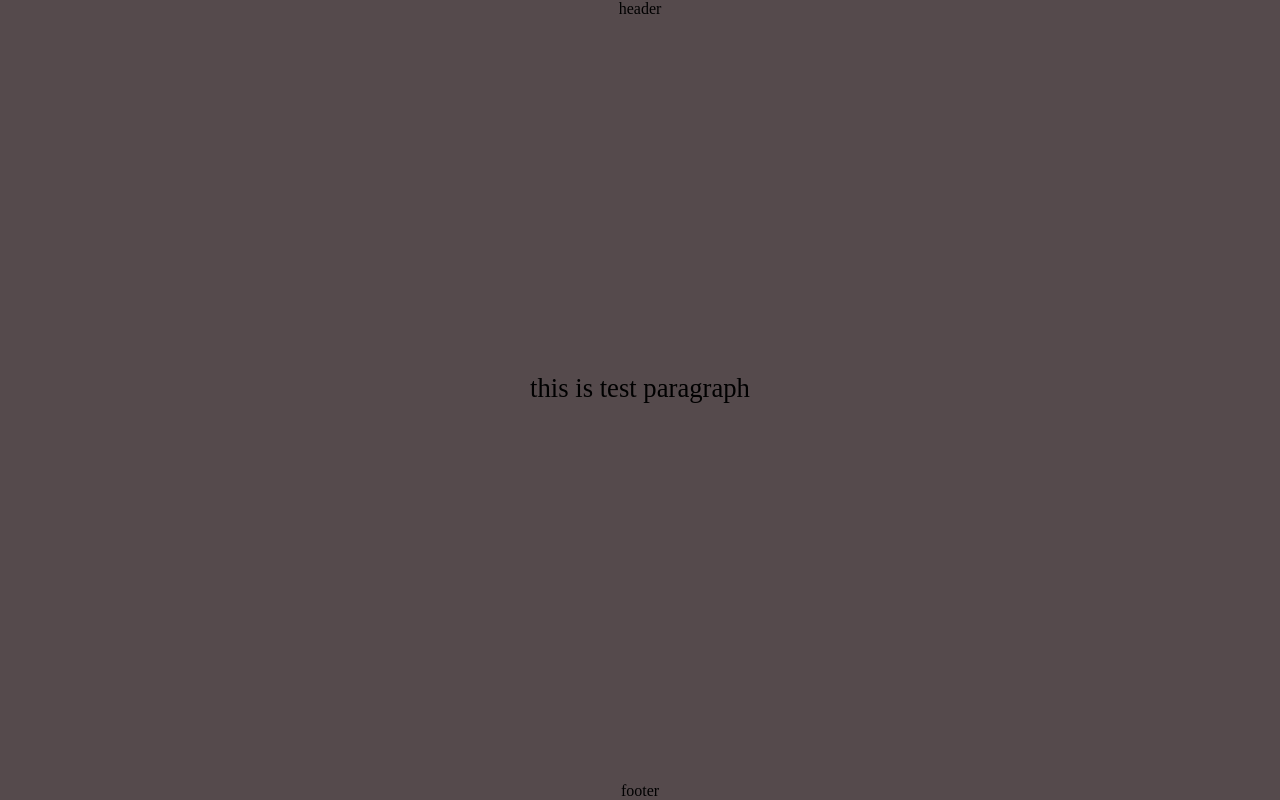
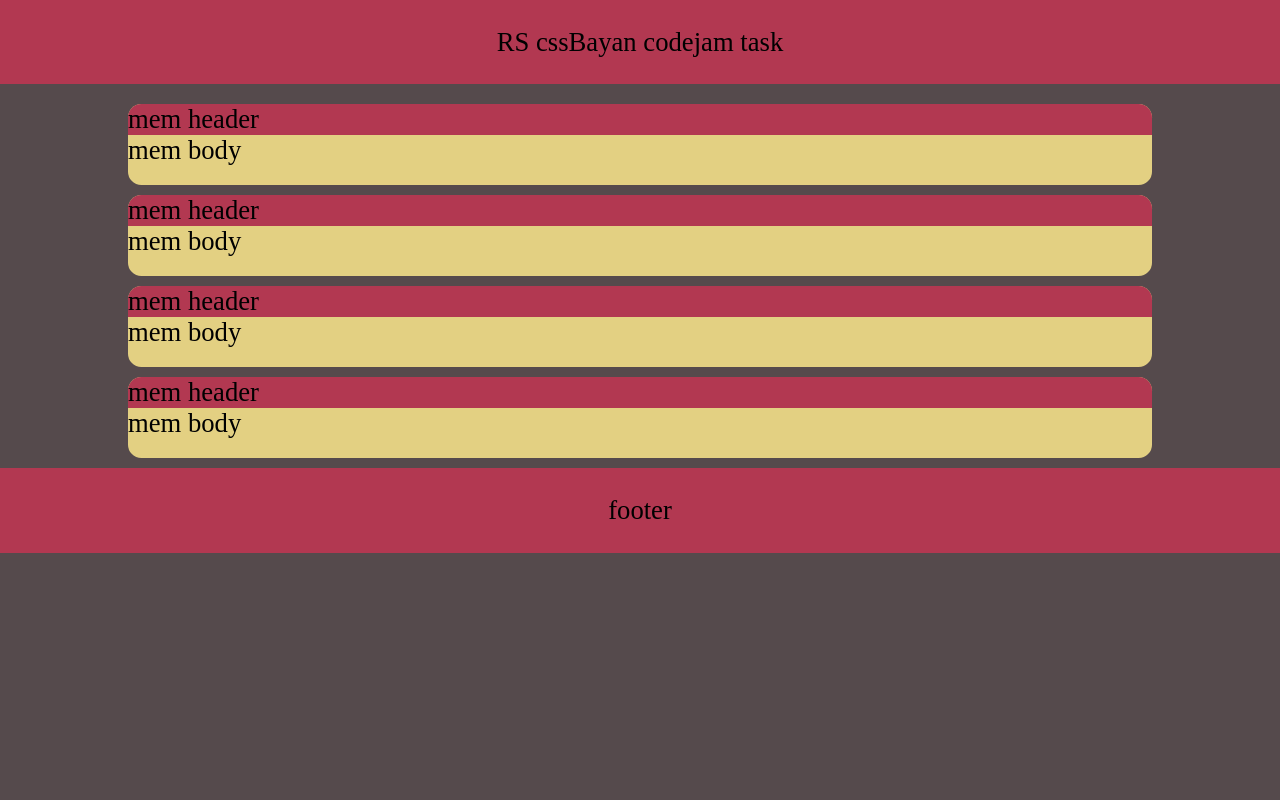
Before and after one commit to dsh91698/cssBayan, a plain HTML site: page cssBayan/index.html in a window 1280 px wide. Drawn offline with Linux system fonts and the light colour scheme.

Commit message:
feat: mem containers add ( Saturday, 2023-03-11 14:24:39 +04 )

```diff
--- a/cssBayan/index.css
+++ b/cssBayan/index.css
@@ -6,10 +6,13 @@
 --cambridge-blue: hsla(156, 33%, 67%, 1);
 --rose-red: hsla(348, 52%, 46%, 1);
 --flax: hsla(48, 64%, 70%, 1);
+
+--br-big: 25pt;
+--br-lesser: 10pt;
 }
 
-body  {
-    height: 100vh;
+.body  {
+    height: 100%;
     background-color: var(--wenge);
     display: flex;
     flex-direction: column;
@@ -19,14 +22,41 @@ body  {
     padding: 0;
 }
 
-/* .body {
+.header, .footer, .container {
+    background-color: var(--rose-red);
+    width: 100%;
+    display: flex;
+    flex-direction: column;
+    justify-content: center;
+    align-items: center;
+
+    font-size: 20pt;
+}
+/* .footer {
+    background-color: var(--rose-red);
+    width: 100%;
 } */
-.header {
+
+.container {
+    width: 80%;
+    height: 100%;
+    /* border-radius: var(--br-big); */
+    background-color: var(--wenge);
+    justify-content: flex-start;
+    margin: 10px;
 }
-.footer {
+.mem-container {
+    width: 100%;
+    margin-top: 10px;
+    border-radius: var(--br-lesser);
+    background-color: var(--flax);
+
 }
+.mem-header {
+    background-color: var(--rose-red);
+    border-radius: var(--br-lesser) var(--br-lesser) 0 0;
 
-p {
-height: 40pt;
-font-size: 20pt;
 }
+.mem-body {
+    height: 50px;
+}
--- a/cssBayan/index.html
+++ b/cssBayan/index.html
@@ -9,8 +9,33 @@
         <link rel="stylesheet" href="./index.css">
     </head>
     <body class="body">
-        <header class="header">header</header>
-        <p>this is test paragraph</p>
-        <footer class="footer">footer</footer>
+
+        <header class="header">
+            <p>RS cssBayan codejam task</p>
+        </header>
+
+        <div class="container">
+            <div class="mem-container">
+                <div class="mem-header">mem header</div>
+                <div class="mem-body">mem body</div>
+            </div>
+            <div class="mem-container">
+                <div class="mem-header">mem header</div>
+                <div class="mem-body">mem body</div>
+            </div>
+            <div class="mem-container">
+                <div class="mem-header">mem header</div>
+                <div class="mem-body">mem body</div>
+            </div>
+            <div class="mem-container">
+                <div class="mem-header">mem header</div>
+                <div class="mem-body">mem body</div>
+            </div>
+        </div>
+
+        <footer class="footer">
+           <p>footer</p>
+        </footer>
+
     </body>
 </html>
```
